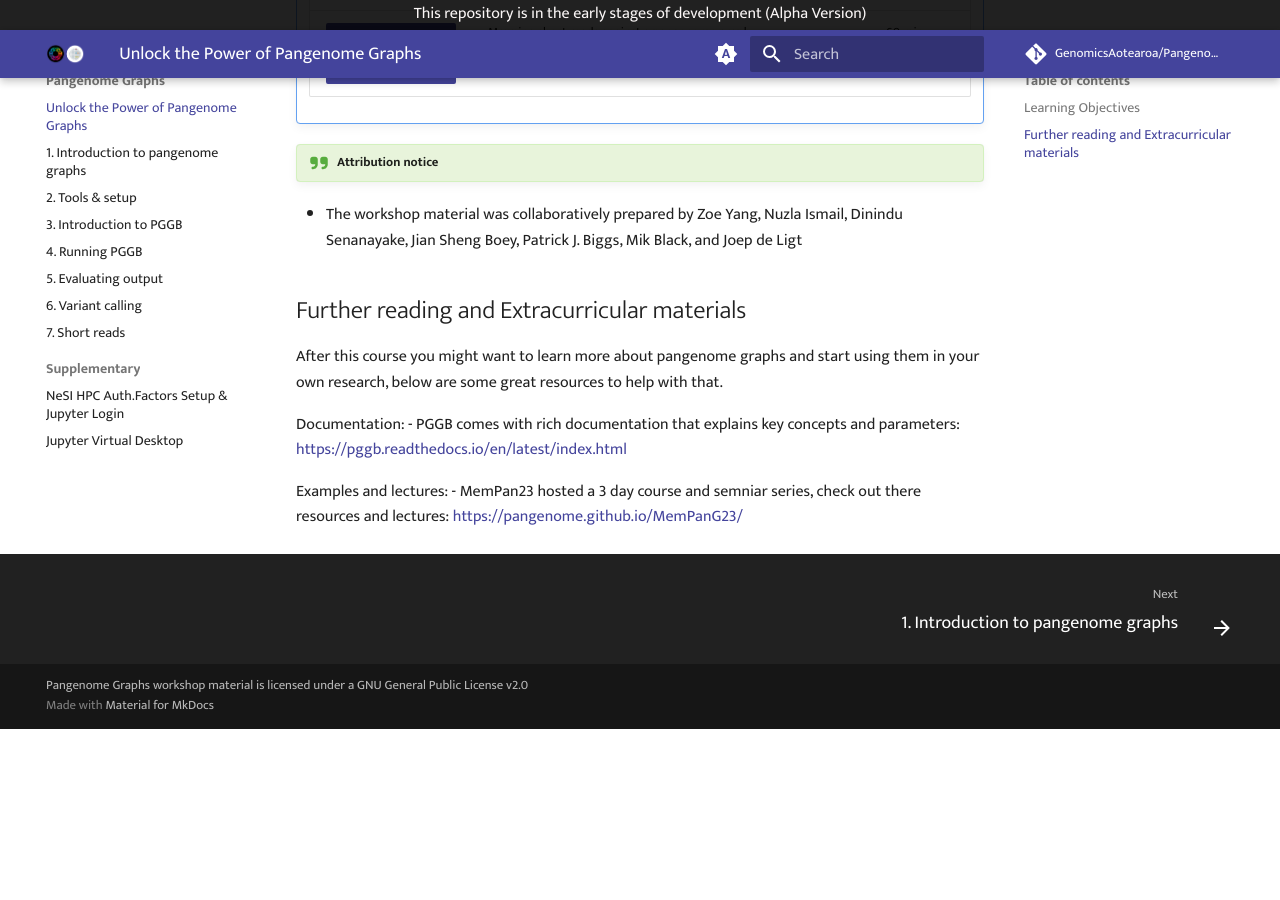
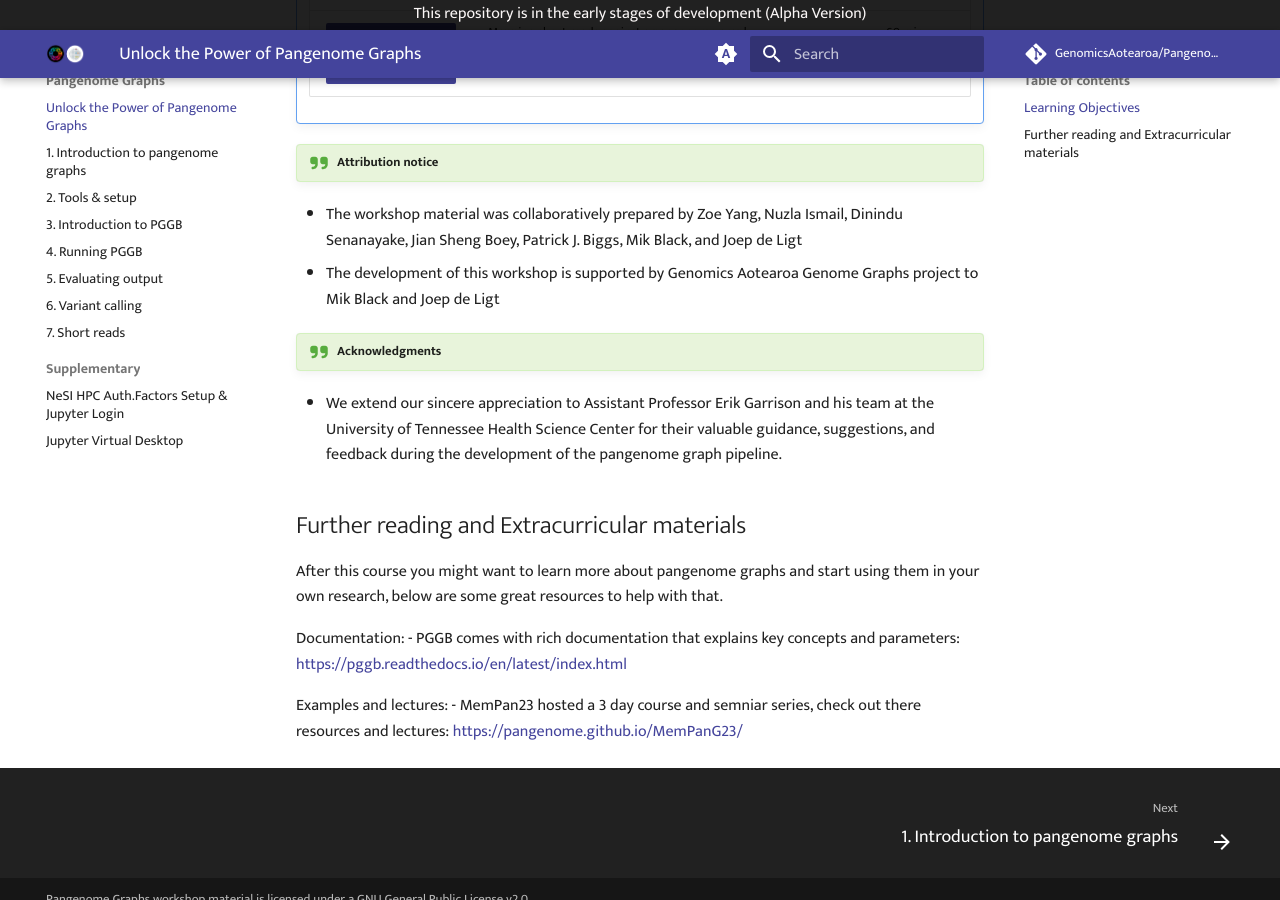
Before and after one commit to GenomicsAotearoa/Pangenome-Graphs-Workshop, an MkDocs documentation site: the page built from docs/index.md, in a window 1280 px wide and 900 px high, scrolled down 1619 px. Built offline with MkDocs 1.6.1 and Material for MkDocs 9.7.7, drawn with Linux system fonts in a browser that asks for light colours; comment, search, counter and statistics services are not loaded; before the commit the page ends 2348 px from its top, so only the background shows below that.

Commit message:
Update index.md

```diff
--- a/docs/index.md
+++ b/docs/index.md
@@ -28,7 +28,10 @@ Participants in this course will gain an understanding of pangenome concepts and
 !!! quote-right "Attribution notice"
 
 - The workshop material was collaboratively prepared by Zoe Yang, Nuzla Ismail, Dinindu Senanayake, Jian Sheng Boey, Patrick J. Biggs, Mik Black, and Joep de Ligt
+- The development of this workshop is supported by Genomics Aotearoa Genome Graphs project to Mik Black and Joep de Ligt
 
+!!! quote-right "Acknowledgments"
+- We extend our sincere appreciation to Assistant Professor Erik Garrison and his team at the University of Tennessee Health Science Center for their valuable guidance, suggestions, and feedback during the development of the pangenome graph pipeline.
 
 ## Further reading and Extracurricular materials
 After this course you might want to learn more about pangenome graphs and start using them in your own research, below are some great resources to help with that.
```
